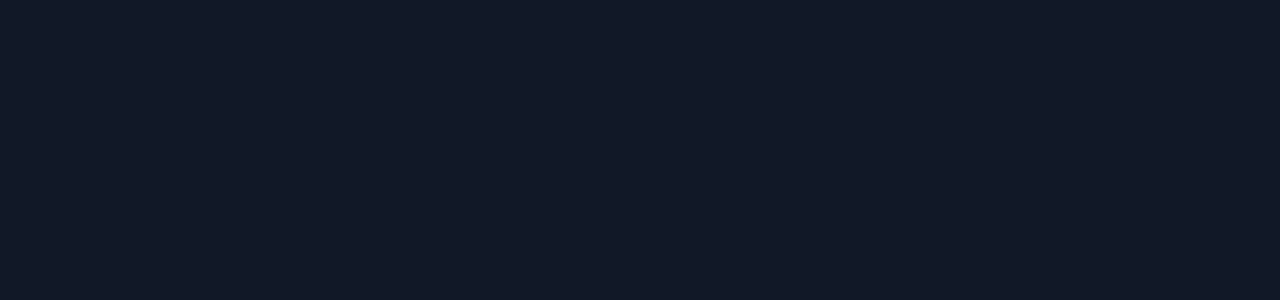
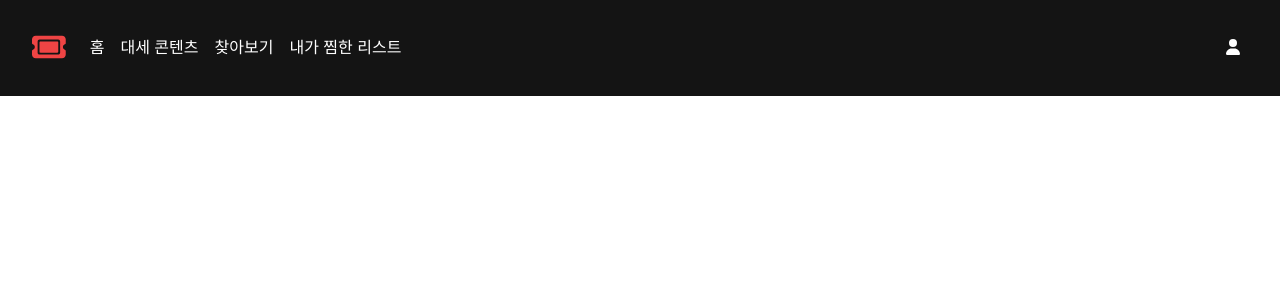
Before and after one commit to mandlake/mandlake-netflix, a Next.js app: page / in a window 1280 px wide. Shown: the top 300 px of the page. Built offline with nearby package versions, Linux system fonts and the light colour scheme.

Commit message:
add header

```diff
--- /dev/null
+++ b/app/header/page.tsx
@@ -0,0 +1,88 @@
+"use client";
+
+import Link from "next/link";
+import { useEffect, useState } from "react";
+import { FontAwesomeIcon } from "@fortawesome/react-fontawesome";
+import {
+  faBars,
+  faTicket,
+  faTimes,
+  faUser,
+} from "@fortawesome/free-solid-svg-icons";
+
+const Header = () => {
+  const [isScrolled, setIsScrolled] = useState(false);
+  const [isMobileMenuOpen, setIsMobileMenuOpen] = useState(false);
+
+  useEffect(() => {
+    const handleScroll = () => {
+      setIsScrolled(window.scrollY > 50);
+    };
+
+    window.addEventListener("scroll", handleScroll);
+
+    return () => window.removeEventListener("scroll", handleScroll);
+  }, []);
+
+  const toggleMobileMenu = () => {
+    setIsMobileMenuOpen(!isMobileMenuOpen);
+  };
+
+  return (
+    <>
+      <header
+        className={`fixed top-0 left-0 right-0 z-10 flex justify-between items-center bg-[#2B2B2B] hover:bg-[#141414] h-24 px-8 transition-all duration-300 ease-in-out ${
+          isScrolled ? "bg-gray-800 text-white" : "bg-transparent text-gray-800"
+        }`}
+      >
+        <div className="flex items-center">
+          <Link className="text-3xl font-bold" href={"/"}>
+            <FontAwesomeIcon icon={faTicket} className="mr-2 text-red-500" />
+          </Link>
+          <nav className="hidden text-s lg:flex ml-4 space-x-4">
+            <Link href={"/"} className="text-white hover:text-[#E5E5E5] ">
+              홈
+            </Link>
+            <Link
+              href={"/popular"}
+              className="text-white hover:text-[#E5E5E5] "
+            >
+              대세 콘텐츠
+            </Link>
+            <Link href={"/search"} className="text-white hover:text-[#E5E5E5] ">
+              찾아보기
+            </Link>
+            <Link
+              href={"/wishlist"}
+              className="text-white hover:text-[#E5E5E5] "
+            >
+              내가 찜한 리스트
+            </Link>
+          </nav>
+        </div>
+        <div className="flex items-center lg:hidden">
+          <button
+            type="button"
+            onClick={toggleMobileMenu}
+            className="focus:outline-none"
+          >
+            <FontAwesomeIcon
+              icon={isMobileMenuOpen ? faTimes : faBars}
+              className="text-xl"
+            />
+          </button>
+        </div>
+        <div className="hidden lg:flex ml-4">
+          <button
+            type="button"
+            className="text-white hover:text-[#E5E5E5] focus:outline-none"
+          >
+            <FontAwesomeIcon icon={faUser} className="mr-2" />
+          </button>
+        </div>
+      </header>
+    </>
+  );
+};
+
+export default Header;
--- a/app/join/page.tsx
+++ /dev/null
@@ -1,48 +0,0 @@
-"use client";
-
-export default function Home() {
-  return (
-    <>
-      <div className="relative h-screen flex items-center justify-center bg-black/90">
-        <div className="absolute inset-0 bg-cover bg-center opacity-30"></div>
-        <div className="relative bg-white p-10 rounded-lg shadow-lg w-96 z-10">
-          <h2 className="text-2xl font-semibold text-center mb-6">Sign up</h2>
-          <form className="space-y-4">
-            <input
-              type="email"
-              className="w-full p-3 border border-gray-300 rounded focus:outline-none focus:ring focus:ring-blue-500"
-              placeholder="Email"
-            />
-            <input
-              type="password"
-              className="w-full p-3 border border-gray-300 rounded focus:outline-none focus:ring focus:ring-blue-500"
-              placeholder="Password"
-            />
-            <input
-              type="password"
-              className="w-full p-3 border border-gray-300 rounded focus:outline-none focus:ring focus:ring-blue-500"
-              placeholder="Confirm Password"
-            />
-            <div className="flex items-center justify-between text-sm text-gray-600">
-              <label className="flex items-center">
-                <input type="checkbox" /> I have read Terms and Conditions
-              </label>
-            </div>
-            <button
-              type="submit"
-              className="w-full bg-blue-500 text-white font-bold py-3 rounded hover:bg-blue-600 transition duration-200"
-            >
-              REGISTER
-            </button>
-          </form>
-          {/* <p className="mt-6 text-center text-sm text-gray-600">
-            Already an account?
-            <a href="#" className="text-blue-500 hover:underline">
-              Sign In
-            </a>
-          </p> */}
-        </div>
-      </div>
-    </>
-  );
-}
--- a/app/layout.tsx
+++ b/app/layout.tsx
@@ -1,6 +1,7 @@
 import type { Metadata } from "next";
 import localFont from "next/font/local";
 import "./globals.css";
+import Header from "./header/page";
 
 const geistSans = localFont({
   src: "./fonts/GeistVF.woff",
@@ -28,6 +29,7 @@
       <body
         className={`${geistSans.variable} ${geistMono.variable} antialiased`}
       >
+        <Header />
         {children}
       </body>
     </html>
--- a/app/login/page.tsx
+++ /dev/null
@@ -1,46 +0,0 @@
-"use client";
-
-export default function Home() {
-  return (
-    <>
-      <div className="relative h-screen flex items-center justify-center bg-black/90">
-        <div className="absolute inset-0 bg-cover bg-center opacity-30"></div>
-        <div className="relative bg-white p-10 rounded-lg shadow-lg w-96 z-10">
-          <h2 className="text-2xl font-semibold text-center mb-6">Sign in</h2>
-          <form className="space-y-4">
-            <input
-              type="text"
-              className="w-full p-3 border border-gray-300 rounded focus:outline-none focus:ring focus:ring-blue-500"
-              placeholder="Username or Email"
-            />
-            <input
-              type="password"
-              className="w-full p-3 border border-gray-300 rounded focus:outline-none focus:ring focus:ring-blue-500"
-              placeholder="Password"
-            />
-            <div className="flex items-center justify-between text-sm text-gray-600">
-              <label className="flex items-center">
-                <input type="checkbox" /> Remember me
-              </label>
-              <a href="#" className="hover:underline">
-                Forgot Password?
-              </a>
-            </div>
-            <button
-              type="submit"
-              className="w-full bg-blue-500 text-white font-bold py-3 rounded hover:bg-blue-600 transition duration-200"
-            >
-              LOGIN
-            </button>
-          </form>
-          {/* <p className="mt-6 text-center text-sm text-gray-600">
-            Don’t have an account?
-            <a href="#" className="text-blue-500 hover:underline">
-              Sign up
-            </a>
-          </p> */}
-        </div>
-      </div>
-    </>
-  );
-}
--- a/app/page.tsx
+++ b/app/page.tsx
@@ -3,7 +3,9 @@
 export default function Home() {
   return (
     <>
-      <div className="relative h-screen flex items-center justify-center bg-gray-900"></div>
+      <div className="h-screen w-screen overflow-x-hidden mx-auto">
+        <div className="container mx-auto"></div>
+      </div>
     </>
   );
 }
--- a/package.json
+++ b/package.json
@@ -11,7 +11,10 @@
   "dependencies": {
     "react": "19.0.0-rc-02c0e824-20241028",
     "react-dom": "19.0.0-rc-02c0e824-20241028",
-    "next": "15.0.2"
+    "next": "15.0.2",
+    "@fortawesome/fontawesome-svg-core": "6.6.0",
+    "@fortawesome/free-solid-svg-icons": "6.6.0",
+    "@fortawesome/react-fontawesome": "0.2.2"
   },
   "devDependencies": {
     "typescript": "^5",
```
